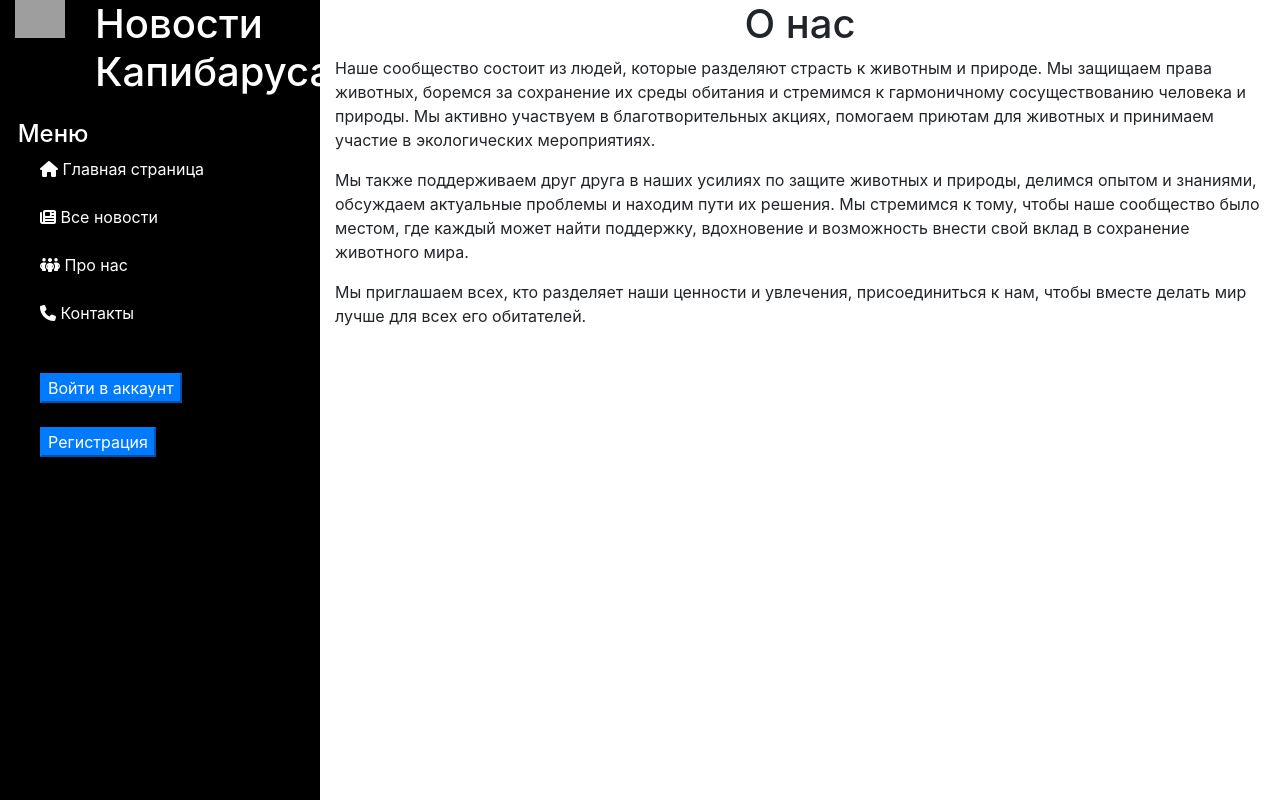
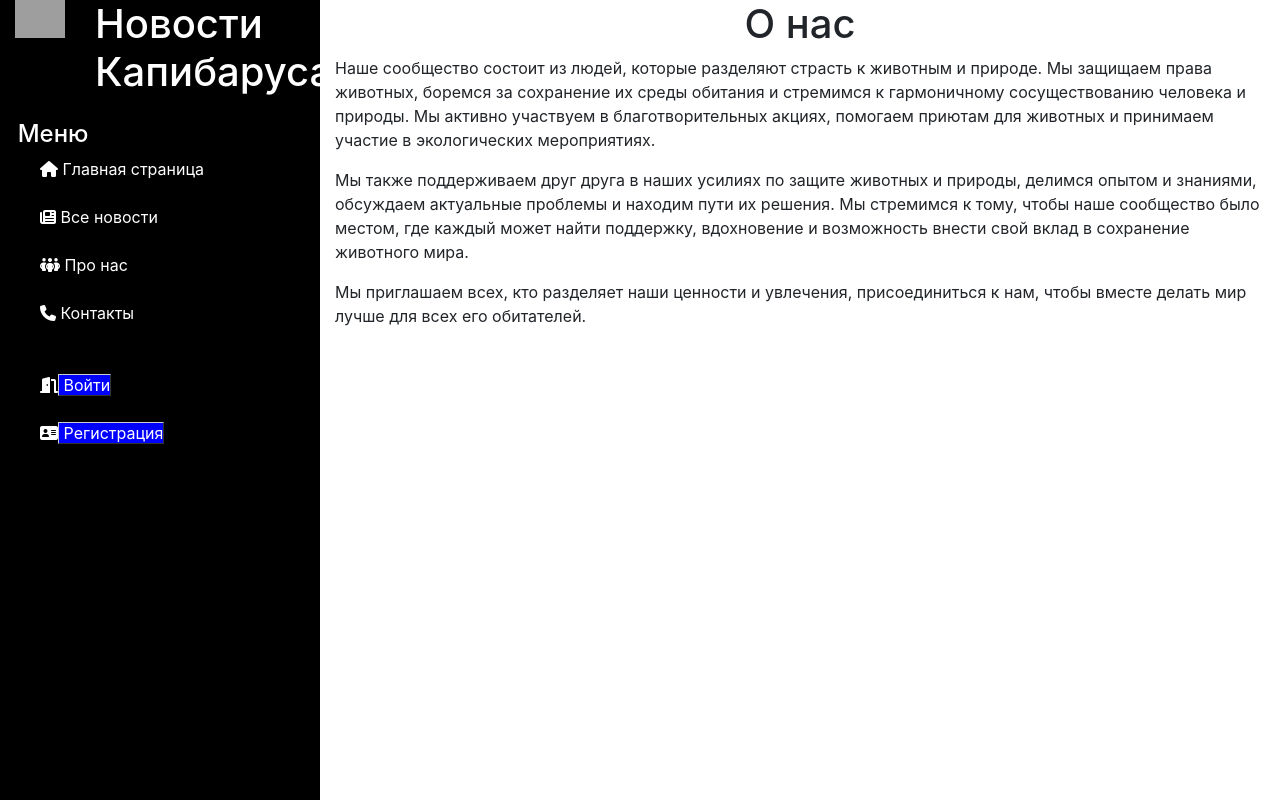
Before and after one commit to user487652/pyll, a Django app: page /About.html in a window 1280 px wide. Run offline with Django 4.2, Linux system fonts and the light colour scheme; some libraries are stand-ins or nearby versions; grey boxes are pictures that could not be loaded.

Commit message:
Change 14112023

```diff
--- a/NewStudyRostelecom/main/static/main/css/style.css
+++ b/NewStudyRostelecom/main/static/main/css/style.css
@@ -9,4 +9,37 @@ h4.main_list {
 
 #SideBar {
     height: 100vh;
+    background-size: cover;
 }
+
+#user_link1 {
+    color: white;
+    text-decoration: none;
+    background-color: blue;
+    border-top: 1px solid #CCCCCC;
+    border-right: 1px solid #333333;
+    border-bottom: 1px solid #333333;
+    border-left: 1px solid #CCCCCC;
+}
+
+#user_link0 {
+    color: white;
+    text-decoration: none;
+    background-color: blue;
+    border-top: 1px solid #CCCCCC;
+    border-right: 1px solid #333333;
+    border-bottom: 1px solid #333333;
+    border-left: 1px solid #CCCCCC;
+}
+
+input {
+    display: block;
+    margin: 0 auto;
+    width: 200px;
+}
+
+.registration {
+    display: block;
+    margin: 0 auto;
+    width: 200px;
+}
--- a/NewStudyRostelecom/main/templates/main/SideBar.html
+++ b/NewStudyRostelecom/main/templates/main/SideBar.html
@@ -51,15 +51,17 @@
                         Контакты </a></li>
                     <br>
                     <br>
-                    <form method="post">
-                        {% csrf_token %}
-                        <input class="btn-primary" type="submit" value="Войти в аккаунт">
-                    </form>
+                    <li style="color:#FFFFFF"><i class="fa-solid fa-door-open"></i><a id="user_link0" href="http://127.0.0.1:8000/Contacts.html"
+                                                                                  >
+                        Войти </a></li>
                     <br>
-                    <form method="post">
-                        {% csrf_token %}
-                        <input class="btn-primary" type="submit" value="Регистрация">
-                    </form>
+                    <li style="color:#FFFFFF"><i class="fa-solid fa-address-card"></i><a id="user_link1" href="http://127.0.0.1:8000/Registration.html"
+                                                                                  >
+                        Регистрация </a></li>
+<!--                    <form method="post">-->
+<!--                        {% csrf_token %}-->
+<!--                        <input class="btn-primary" type="submit" value="Регистрация">-->
+<!--                    </form>-->
                 </ul>
             </div>
             <br>
--- a/NewStudyRostelecom/main/urls.py
+++ b/NewStudyRostelecom/main/urls.py
@@ -24,4 +24,5 @@ urlpatterns = [
     path('AllNews.html', views.allnews, name='allnews'),
     path('News/<int:a>', views.News, name='news'),
     path('Contacts.html', views.contacts, name='allnews'),
+    path('Registration.html', views.registration, name='registration'),
 ]
--- a/NewStudyRostelecom/main/views.py
+++ b/NewStudyRostelecom/main/views.py
@@ -44,6 +44,16 @@ def contacts(request):
         print(request.path)
 
     return render(request, 'main/Contacts.html')
+
+def registration(request):
+    if request.method == 'POST':
+        print('получили пост запрос')
+        print(request.POST)
+    else:
+        print('получили гет запрос')
+        print(request.path)
+
+    return render(request, 'main/Registration.html')
 
 
 def allnews(request):
```
Also changed, not shown: NewStudyRostelecom/main/templates/main/Registration.html (+18 -4 lines).
